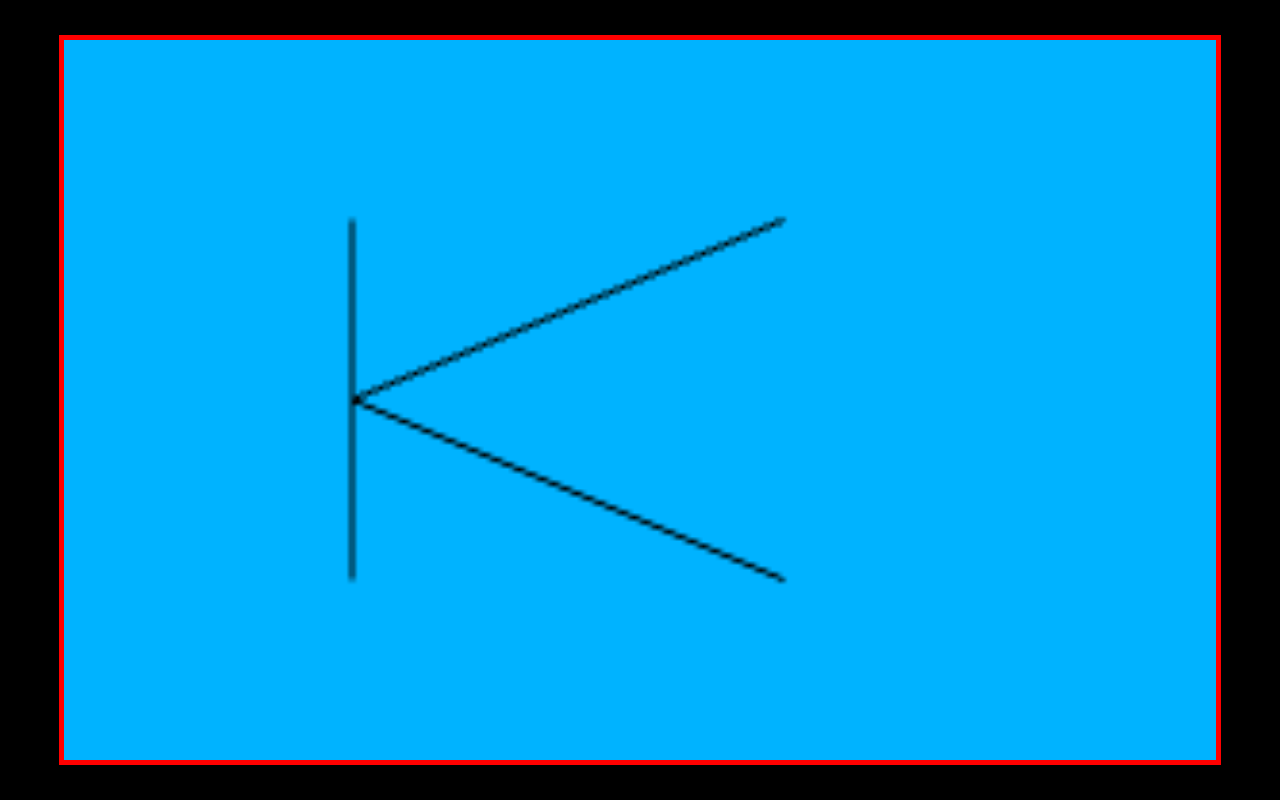
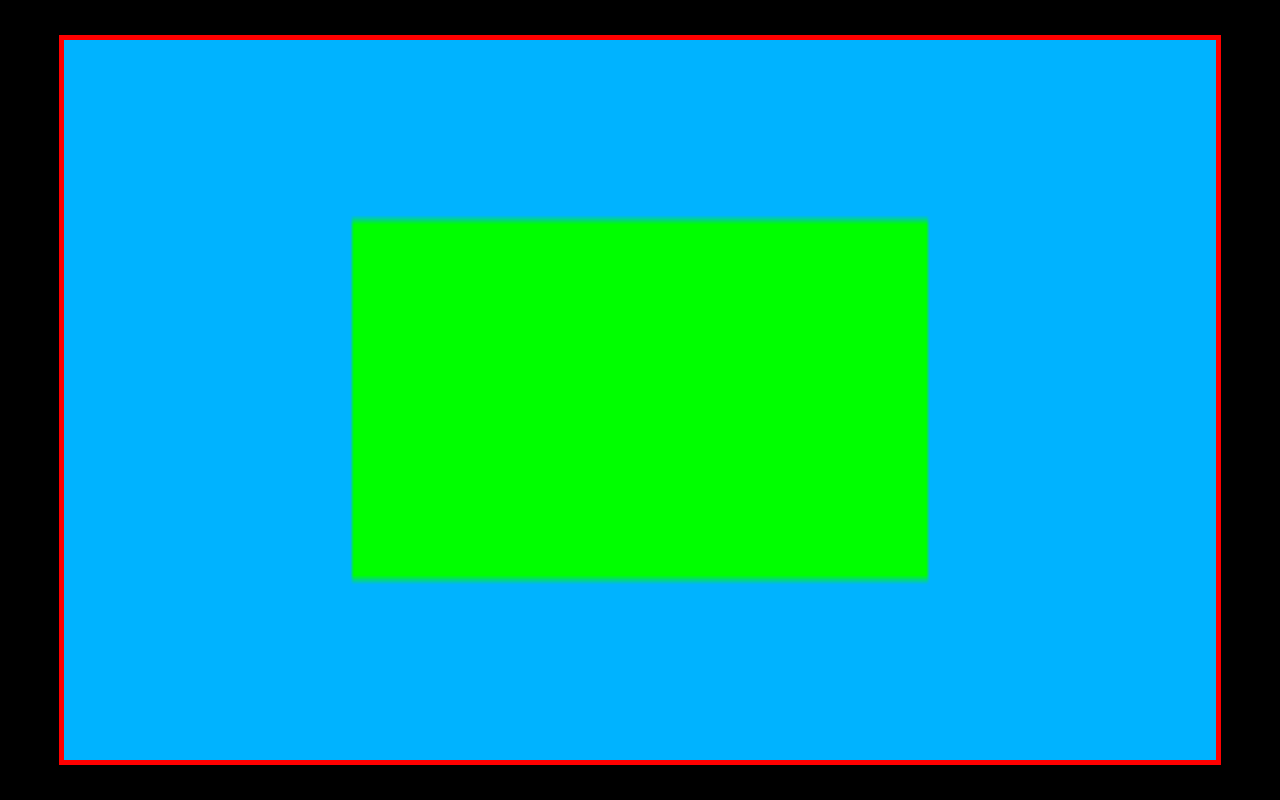
Before and after one commit to cg20241b/learning-webgl-korekorokero, a website: page index.html in a window 1280 px wide. Drawn offline with Linux system fonts and the light colour scheme.

Commit message:
make green square with triangle strip

```diff
--- a/index.html
+++ b/index.html
@@ -42,6 +42,7 @@
         const vsSource = `
             attribute vec4 aVertexPosition;
             void main(void) {
+                gl_PointSize = 5.0;
                 gl_Position = aVertexPosition;
             }
         `;
@@ -49,7 +50,7 @@
         // Fragment shader program
         const fsSource = `
             void main(void) {
-                gl_FragColor = vec4(0.0, 0.0, 0.0, 1.0); // Black color
+                gl_FragColor = vec4(0.0, 1.0, 0.0, 1.0); // Green color
             }
         `;
 
@@ -128,11 +129,9 @@
         // Now create an array of positions for the square.
         const positions = [
             -0.5,  0.5,
-                -0.5,  -0.5,
-            -0.5, 0,
-                0.25, 0.5,
-            -0.5, 0,
-                0.25, -0.5,
+            0.5,  0.5,
+            -0.5, -0.5,
+            0.5, -0.5,
         ];
 
         // Now pass the list of positions into WebGL to build the
@@ -183,8 +182,8 @@
         // Draw the square
         {
             const offset = 0;
-            const vertexCount = 6;
-            gl.drawArrays(gl.LINES, offset, vertexCount);
+            const vertexCount = 4;
+            gl.drawArrays(gl.TRIANGLE_STRIP, offset, vertexCount);
         }
     }
     </script>
```
